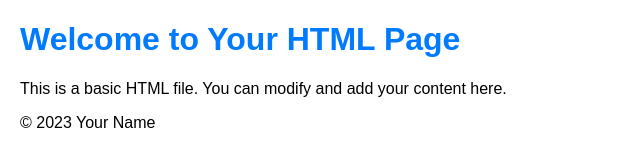
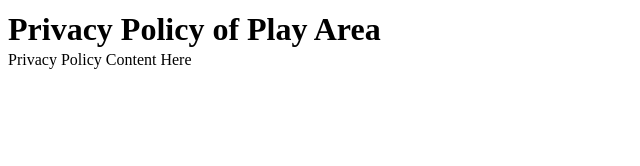
Before and after one commit to Abdullah0322/privacy-policy, a plain HTML site: page index.html in a window 1280 px wide. Shown: the whole page, without its empty margins (0-640 px from the left). Drawn offline with Linux system fonts and the light colour scheme.

Commit message:
new content

```diff
--- a/index.html
+++ b/index.html
@@ -5,30 +5,27 @@
     <meta name="viewport" content="width=device-width, initial-scale=1.0" />
     <title>Your HTML Page</title>
     <style>
-      /* Add your CSS styles here if needed */
       body {
-        font-family: Arial, sans-serif;
-        margin: 20px;
+        font-family: "Times New Roman", Times, serif;
+        padding: 8px;
+        margin: 0px;
       }
 
       h1 {
-        color: #007bff;
+        color: black;
+        font-weight: bold;
+        font-size: 32px;
+        line-height: 0;
       }
     </style>
   </head>
   <body>
     <header>
-      <h1>Welcome to Your HTML Page</h1>
+      <h1>Privacy Policy of Play Area</h1>
     </header>
 
     <main>
-      <p>
-        This is a basic HTML file. You can modify and add your content here.
-      </p>
+      <p>Privacy Policy Content Here</p>
     </main>
-
-    <footer>
-      <p>&copy; 2023 Your Name</p>
-    </footer>
   </body>
 </html>
```
